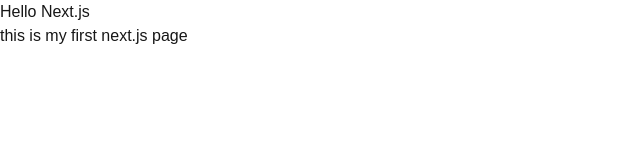
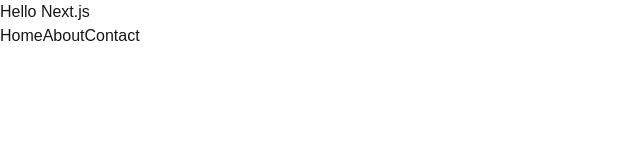
Before and after one commit to chhayashah/nextjs-practice, a Next.js app: page / in a window 1280 px wide. Shown: the top 160 px of the page, without its empty margins (0-640 px from the left). Built offline with nearby package versions, Linux system fonts and the light colour scheme.

Commit message:
add navigation links

```diff
--- a/app/page.tsx
+++ b/app/page.tsx
@@ -1,10 +1,14 @@
-
+import Link from "next/link"
 
 export default function Home() {
   return (
     <div>
       <h1>Hello Next.js</h1>
-      <p>this is my first next.js page</p>
+      <nav>
+        <Link href="/">Home</Link>
+        <Link href="/about">About</Link>
+        <Link href="/contact">Contact</Link>
+      </nav>
     </div>
   );
 }
```
